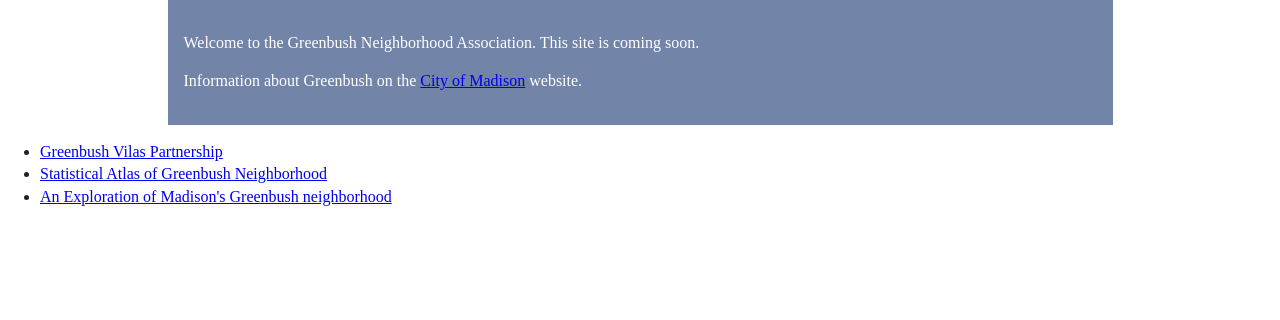
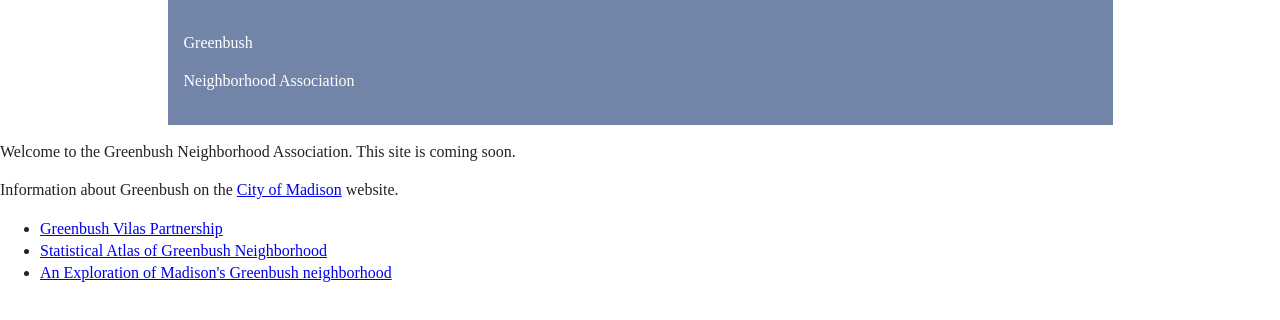
Before and after one commit to GreenbushNeighborhoodAssociation/html, a plain HTML site: page index.html in a window 1280 px wide. Drawn offline with nearby package versions, Linux system fonts and the light colour scheme.

Commit message:
implement grid

```diff
--- a/index.html
+++ b/index.html
@@ -26,12 +26,15 @@
 <section id=#main>
 <div class="grid">
 	<div class="content">
-		<p>Welcome to the Greenbush Neighborhood Association. This site is coming soon.</p>
-		<p>Information about Greenbush on the <a href="https://www.cityofmadison.com/neighborhoods/profile/32.html">City of Madison</a> website.</p>
+		<p>Greenbush</p>
+		<p>Neighborhood Association</p>
   	</div>
 </div>
 </section>
 <section id=#links>
+		<p>Welcome to the Greenbush Neighborhood Association. This site is coming soon.</p>
+		<p>Information about Greenbush on the <a href="https://www.cityofmadison.com/neighborhoods/profile/32.html">City of Madison</a> website.</p>
+
   <ul>
     <li><a href="http://greenbushvilaspartnership.com/">Greenbush Vilas Partnership</a></li>
     <li><a href="https://statisticalatlas.com/neighborhood/Wisconsin/Madison/Greenbush/Overview">Statistical Atlas of Greenbush Neighborhood</a></li>
```
